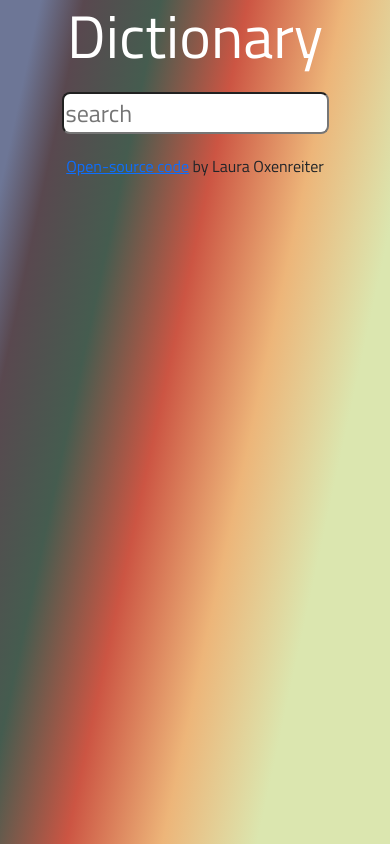
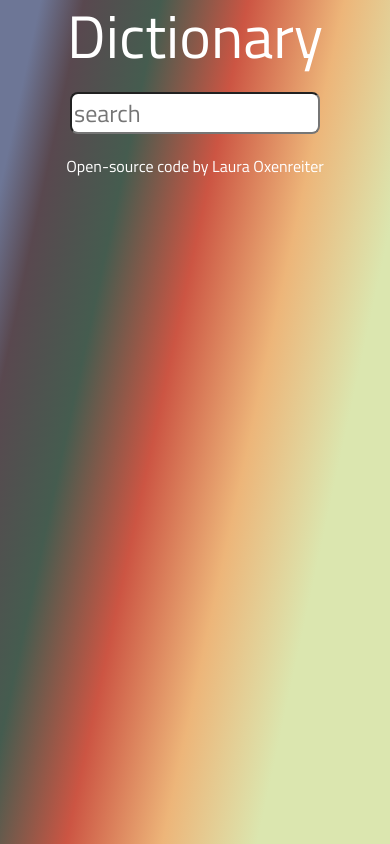
Before and after one commit to oxenreiterlm/react-dictionary, a React (Create React App) app: page / in a window 390 px wide. Built offline with nearby package versions, Linux system fonts and the light colour scheme; no server answers.

Commit message:
adjusted for responsiveness

```diff
--- a/src/App.css
+++ b/src/App.css
@@ -1,3 +1,11 @@
+html,
+body {
+  width: 100%;
+  height: 100%;
+  margin: 0px;
+  padding: 0px;
+  overflow-x: hidden;
+}
 body {
   background: linear-gradient(
     102.2deg,
@@ -23,4 +31,13 @@ body {
 }
 footer {
   margin-top: 20px;
+  padding-bottom: 20px;
+  color: white;
 }
+.gitHubLink {
+  text-decoration: none;
+  color: white;
+}
+.gitHubLink:hover {
+  color: lightgray;
+}
--- a/src/App.js
+++ b/src/App.js
@@ -14,6 +14,7 @@ export default function App() {
             href="https://github.com/oxenreiterlm/react-dictionary"
             title="GitHub respository"
             target="blank"
+            className="gitHubLink"
           >
             Open-source code
           </a>{" "}
--- a/src/Dictionary.css
+++ b/src/Dictionary.css
@@ -6,11 +6,7 @@ section {
   max-width: 600px;
   padding: 20px;
 }
-.searchForm {
-  width: 360px;
-  display: block;
-  margin: 0 auto;
-}
+
 .wordSearchForm {
   text-align: center;
   font-size: 24px;
@@ -18,6 +14,7 @@ section {
 }
 .inputForm {
   border-radius: 8px;
+  width: 250px;
 }
 .Photos img {
   border-radius: 8px;
@@ -65,3 +62,8 @@ section {
   padding-right: 15px;
   font-size: 16px;
 }
+@media (max-width: 576px) {
+  section {
+    max-width: 95%;
+  }
+}
```
